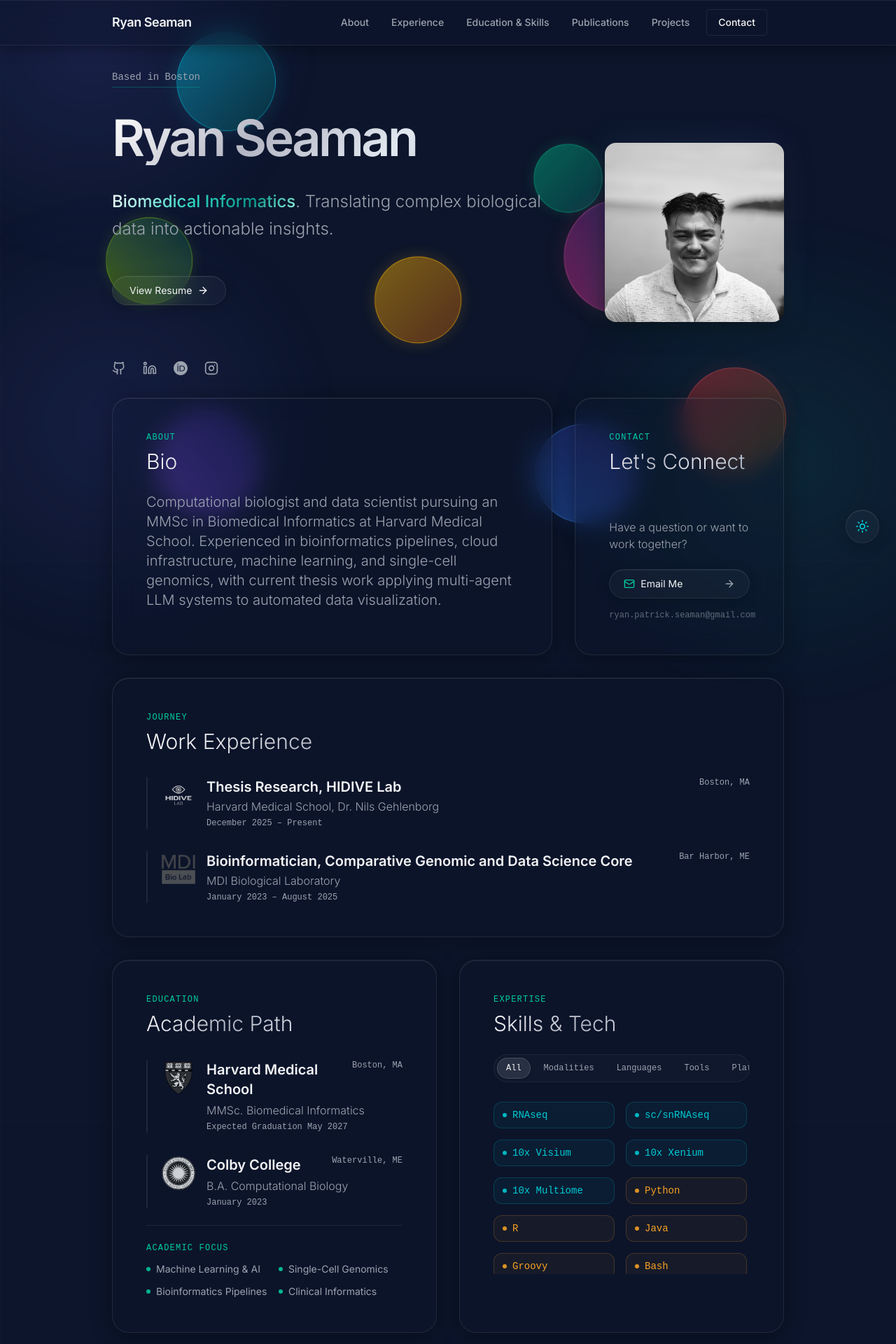
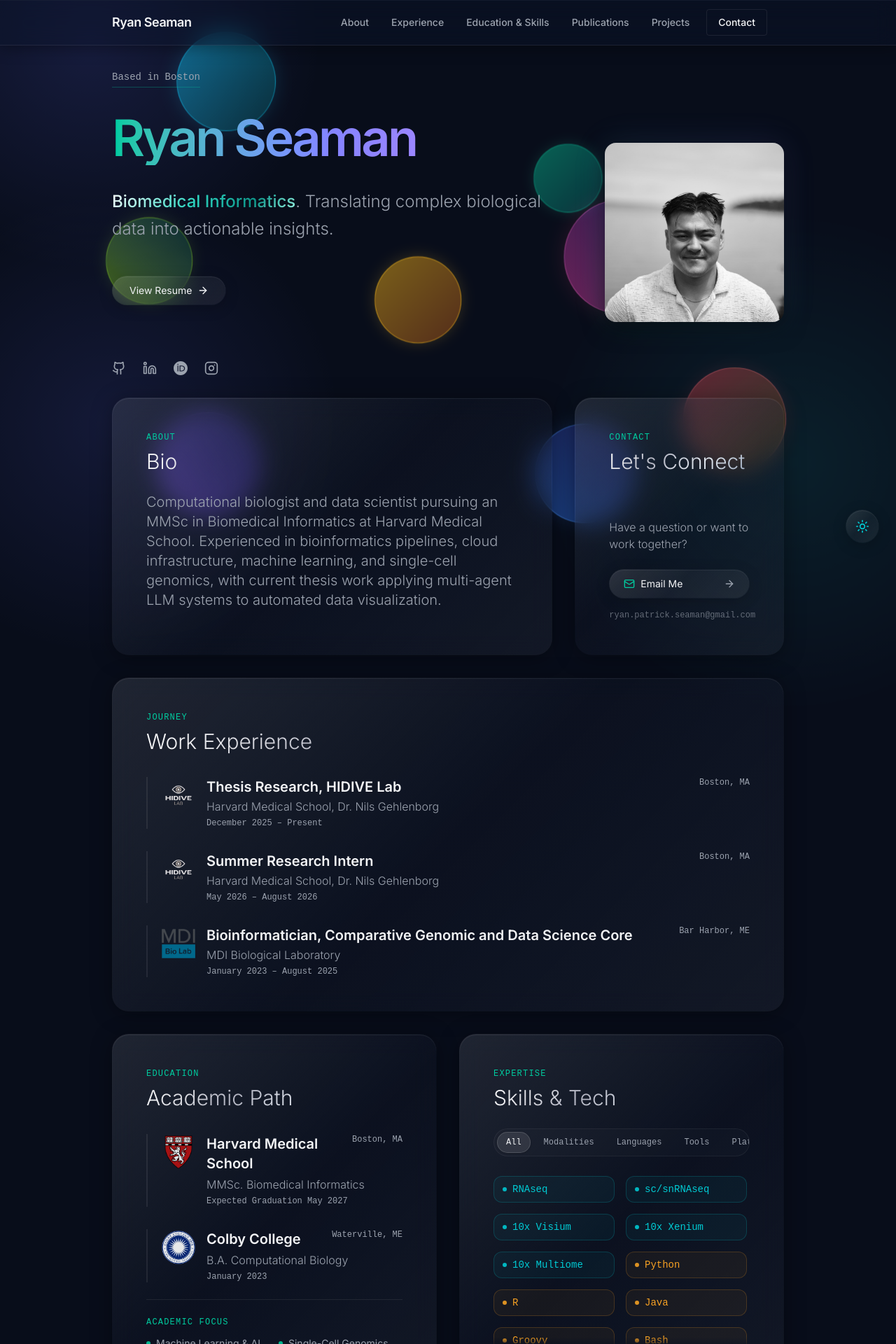
Before and after one commit to RPSeaman/RPSeaman.github.io, a React (Vite) app: page / in a window 1280 px wide. Shown: the top 1920 px of the page at 70% size. Built offline with nearby package versions, Linux system fonts and the light colour scheme.

Commit message:
ADD: summer position

```diff
--- a/App.tsx
+++ b/App.tsx
@@ -102,19 +102,19 @@ const App: React.FC = () => {
       {/* Background ambient elements wrapper for theme-level opacity/contrast dimming */}
       <div className="spheres-wrapper">
         {/* Ambient background glows */}
-        <div className="fixed top-0 left-0 w-[600px] h-[600px] rounded-full bg-[radial-gradient(circle,rgba(99,102,241,0.15),transparent_70%)] pointer-events-none -translate-x-1/3 -translate-y-1/3 animate-float-1 z-0" />
-        <div className="fixed top-[35%] right-0 w-[700px] h-[700px] rounded-full bg-[radial-gradient(circle,rgba(20,184,166,0.1),transparent_70%)] pointer-events-none translate-x-1/3 animate-float-2 z-0" />
-        <div className="fixed bottom-0 left-[10%] w-[600px] h-[600px] rounded-full bg-[radial-gradient(circle,rgba(99,102,241,0.12),transparent_70%)] pointer-events-none -translate-x-1/2 translate-y-1/4 animate-float-1 z-0" />
+        <div className="fixed top-0 left-0 w-[600px] h-[600px] rounded-full bg-[radial-gradient(circle,rgba(99,102,241,0.15),transparent_70%)] pointer-events-none -translate-x-1/3 -translate-y-1/3 animate-float-1 mix-blend-plus-lighter z-0" />
+        <div className="fixed top-[35%] right-0 w-[700px] h-[700px] rounded-full bg-[radial-gradient(circle,rgba(20,184,166,0.1),transparent_70%)] pointer-events-none translate-x-1/3 animate-float-2 mix-blend-plus-lighter z-0" />
+        <div className="fixed bottom-0 left-[10%] w-[600px] h-[600px] rounded-full bg-[radial-gradient(circle,rgba(99,102,241,0.12),transparent_70%)] pointer-events-none -translate-x-1/2 translate-y-1/4 animate-float-1 mix-blend-plus-lighter z-0" />
 
         {/* Decorative glass-revealing background spheres (highly vibrant, floating fixed spheres behind z-10 cards) */}
-        <motion.div style={{ y: y1 }} className="fixed top-[12%] left-[18%] w-32 h-32 rounded-full bg-gradient-to-br from-cyan-400/40 to-teal-600/20 border border-cyan-400/35 shadow-[0_0_25px_rgba(34,211,238,0.15)] pointer-events-none animate-float-1 z-0" />
-        <motion.div style={{ y: y2 }} className="fixed top-[22%] left-[62%] w-24 h-24 rounded-full bg-gradient-to-br from-emerald-400/40 to-teal-500/20 border border-emerald-400/35 shadow-[0_0_20px_rgba(52,211,153,0.15)] pointer-events-none animate-float-2 z-0" />
-        <motion.div style={{ y: y3 }} className="fixed top-[32%] right-[22%] w-40 h-40 rounded-full bg-gradient-to-tr from-pink-500/40 to-purple-600/20 border border-pink-400/35 shadow-[0_0_30px_rgba(244,63,94,0.15)] pointer-events-none animate-float-2 z-0" />
-        <motion.div style={{ y: y4 }} className="fixed top-[45%] left-[10%] w-28 h-28 rounded-full bg-gradient-to-tr from-lime-400/35 to-emerald-500/15 border border-lime-400/30 shadow-[0_0_20px_rgba(163,230,53,0.12)] pointer-events-none animate-float-1 z-0" />
-        <motion.div style={{ y: y1 }} className="fixed top-[52%] left-[40%] w-28 h-28 rounded-full bg-gradient-to-br from-amber-400/45 to-orange-500/30 border border-amber-400/45 shadow-[0_0_20px_rgba(251,191,36,0.18)] pointer-events-none animate-float-1 z-0" />
-        <motion.div style={{ y: y2 }} className="fixed top-[62%] right-[10%] w-36 h-36 rounded-full bg-gradient-to-br from-red-500/35 to-amber-500/15 border border-red-400/30 shadow-[0_0_25px_rgba(239,68,68,0.12)] pointer-events-none animate-float-2 z-0" />
-        <motion.div style={{ y: y3 }} className="fixed top-[70%] left-[20%] w-36 h-36 rounded-full bg-gradient-to-tr from-violet-500/40 to-indigo-600/20 border border-violet-400/35 shadow-[0_0_25px_rgba(139,92,246,0.15)] pointer-events-none animate-float-2 z-0" />
-        <motion.div style={{ y: y4 }} className="fixed top-[82%] right-[32%] w-32 h-32 rounded-full bg-gradient-to-tr from-blue-500/40 to-indigo-600/20 border border-blue-400/35 shadow-[0_0_25px_rgba(59,130,246,0.15)] pointer-events-none animate-float-1 z-0" />
+        <motion.div style={{ y: y1 }} className="fixed top-[12%] left-[18%] w-32 h-32 rounded-full bg-gradient-to-br from-cyan-400/40 to-teal-600/20 border border-cyan-400/35 shadow-[0_0_25px_rgba(34,211,238,0.15)] pointer-events-none animate-float-1 mix-blend-plus-lighter z-0" />
+        <motion.div style={{ y: y2 }} className="fixed top-[22%] left-[62%] w-24 h-24 rounded-full bg-gradient-to-br from-emerald-400/40 to-teal-500/20 border border-emerald-400/35 shadow-[0_0_20px_rgba(52,211,153,0.15)] pointer-events-none animate-float-2 mix-blend-plus-lighter z-0" />
+        <motion.div style={{ y: y3 }} className="fixed top-[32%] right-[22%] w-40 h-40 rounded-full bg-gradient-to-tr from-pink-500/40 to-purple-600/20 border border-pink-400/35 shadow-[0_0_30px_rgba(244,63,94,0.15)] pointer-events-none animate-float-2 mix-blend-plus-lighter z-0" />
+        <motion.div style={{ y: y4 }} className="fixed top-[45%] left-[10%] w-28 h-28 rounded-full bg-gradient-to-tr from-lime-400/35 to-emerald-500/15 border border-lime-400/30 shadow-[0_0_20px_rgba(163,230,53,0.12)] pointer-events-none animate-float-1 mix-blend-plus-lighter z-0" />
+        <motion.div style={{ y: y1 }} className="fixed top-[52%] left-[40%] w-28 h-28 rounded-full bg-gradient-to-br from-amber-400/45 to-orange-500/30 border border-amber-400/45 shadow-[0_0_20px_rgba(251,191,36,0.18)] pointer-events-none animate-float-1 mix-blend-plus-lighter z-0" />
+        <motion.div style={{ y: y2 }} className="fixed top-[62%] right-[10%] w-36 h-36 rounded-full bg-gradient-to-br from-red-500/35 to-amber-500/15 border border-red-400/30 shadow-[0_0_25px_rgba(239,68,68,0.12)] pointer-events-none animate-float-2 mix-blend-plus-lighter z-0" />
+        <motion.div style={{ y: y3 }} className="fixed top-[70%] left-[20%] w-36 h-36 rounded-full bg-gradient-to-tr from-violet-500/40 to-indigo-600/20 border border-violet-400/35 shadow-[0_0_25px_rgba(139,92,246,0.15)] pointer-events-none animate-float-2 mix-blend-plus-lighter z-0" />
+        <motion.div style={{ y: y4 }} className="fixed top-[82%] right-[32%] w-32 h-32 rounded-full bg-gradient-to-tr from-blue-500/40 to-indigo-600/20 border border-blue-400/35 shadow-[0_0_25px_rgba(59,130,246,0.15)] pointer-events-none animate-float-1 mix-blend-plus-lighter z-0" />
       </div>
 
       <div className="relative z-10">
--- a/components/Education.tsx
+++ b/components/Education.tsx
@@ -7,7 +7,7 @@ const getSchoolLogo = (school: string) => {
       <img
         src="/images/HMS.png"
         alt="Harvard Medical School"
-        className="w-12 h-12 object-contain opacity-80 hover:opacity-100 grayscale hover:grayscale-0 transition-all duration-500"
+        className="w-12 h-12 object-contain opacity-90 hover:opacity-100 transition-opacity duration-300"
       />
     );
   } else if (school.includes('Colby')) {
@@ -15,7 +15,7 @@ const getSchoolLogo = (school: string) => {
       <img
         src="/images/CC.png"
         alt="Colby College"
-        className="w-12 h-12 object-contain opacity-80 hover:opacity-100 grayscale hover:grayscale-0 transition-all duration-500"
+        className="w-12 h-12 object-contain opacity-90 hover:opacity-100 transition-opacity duration-300"
       />
     );
   }
--- a/components/Experience.tsx
+++ b/components/Experience.tsx
@@ -7,7 +7,7 @@ const getOrgLogo = (organization: string) => {
       <img
         src="/images/MDIBL.png"
         alt="MDI Biological Laboratory"
-        className="w-12 h-12 object-contain opacity-80 hover:opacity-100 grayscale hover:grayscale-0 transition-all duration-500"
+        className="w-12 h-12 object-contain opacity-90 hover:opacity-100 transition-opacity duration-300"
       />
     );
   } else if (organization.includes('Harvard Medical School')) {
@@ -15,7 +15,7 @@ const getOrgLogo = (organization: string) => {
       <img
         src="/images/HIDIVE.png"
         alt="HIDIVE Lab"
-        className="w-12 h-12 object-contain opacity-80 hover:opacity-100 invert grayscale hover:grayscale-0 transition-all duration-500"
+        className="w-12 h-12 object-contain opacity-90 hover:opacity-100 logo-hidive"
       />
     );
   }
--- a/components/Hero.tsx
+++ b/components/Hero.tsx
@@ -56,7 +56,7 @@ export const Hero: React.FC = () => {
           <span className="text-text-secondary text-sm font-mono">Based in Boston</span>
         </motion.div>
 
-        <motion.h1 variants={itemVariants} className="text-5xl md:text-7xl font-bold tracking-tighter text-metallic leading-[1.1]">
+        <motion.h1 variants={itemVariants} className="text-5xl md:text-7xl font-bold tracking-tighter bg-gradient-to-r from-accent-teal via-accent-indigo to-accent-violet bg-clip-text text-transparent leading-[1.1]">
           {PORTFOLIO_OWNER}
         </motion.h1>
 
--- a/components/Projects.tsx
+++ b/components/Projects.tsx
@@ -89,11 +89,11 @@ export const Projects: React.FC = () => {
                 </div>
              </div>
              <div className="md:col-span-7">
-                <div className="aspect-video w-full overflow-hidden bg-[#111] border border-white/[0.05] rounded-md grayscale-[60%] group-hover:grayscale-0 transition-all duration-500">
+                <div className="aspect-video w-full overflow-hidden bg-[#111] border border-white/[0.05] rounded-md">
                   <img
                     src={project.imageUrl}
                     alt={project.title}
-                    className="w-full h-full object-cover opacity-80 group-hover:opacity-100 transition-all duration-500"
+                    className="w-full h-full object-cover opacity-90 group-hover:opacity-100 transition-opacity duration-300"
                   />
                 </div>
              </div>
--- a/components/Skills.tsx
+++ b/components/Skills.tsx
@@ -1,4 +1,4 @@
-import React, { useState } from 'react';
+import React, { useState, useEffect, useRef } from 'react';
 import { SKILLS } from '../constants';
 import { motion, AnimatePresence } from 'framer-motion';
 
@@ -44,6 +44,10 @@ export const Skills: React.FC = () => {
   const categories = Array.from(new Set(SKILLS.map(s => s.category)));
   const [selectedCategory, setSelectedCategory] = useState<string>('All');
 
+  const [showTopFade, setShowTopFade] = useState(false);
+  const [showBottomFade, setShowBottomFade] = useState(false);
+  const scrollRef = useRef<HTMLDivElement>(null);
+
   const getTagStyle = (category: string) => {
     const config = categoryColors[category] || categoryColors['Modalities'];
     return `${config.text} ${config.bg} ${config.border}`;
@@ -52,6 +56,48 @@ export const Skills: React.FC = () => {
   const filteredSkills = selectedCategory === 'All'
     ? SKILLS
     : SKILLS.filter(s => s.category === selectedCategory);
+
+  const handleScroll = () => {
+    const el = scrollRef.current;
+    if (!el) return;
+
+    const isAtTop = el.scrollTop <= 2;
+    const isAtBottom = el.scrollTop + el.clientHeight >= el.scrollHeight - 2;
+
+    setShowTopFade(!isAtTop);
+    setShowBottomFade(!isAtBottom);
+  };
+
+  useEffect(() => {
+    const el = scrollRef.current;
+    if (!el) return;
+
+    handleScroll();
+
+    el.addEventListener('scroll', handleScroll);
+
+    // Watch height changes when filtering items
+    const resizeObserver = new ResizeObserver(() => {
+      handleScroll();
+    });
+    resizeObserver.observe(el);
+
+    // Check after exit/entrance transitions complete
+    const timer = setTimeout(handleScroll, 150);
+
+    return () => {
+      el.removeEventListener('scroll', handleScroll);
+      resizeObserver.disconnect();
+      clearTimeout(timer);
+    };
+  }, [selectedCategory, filteredSkills.length]);
+
+  const getScrollFadeClass = () => {
+    if (showTopFade && showBottomFade) return 'scroll-fade-both';
+    if (showTopFade) return 'scroll-fade-top';
+    if (showBottomFade) return 'scroll-fade-bottom';
+    return '';
+  };
 
   const containerVariants = {
     hidden: { opacity: 1 },
@@ -120,7 +166,11 @@ export const Skills: React.FC = () => {
       </div>
 
       {/* Scrollable grid container for Skills */}
-      <div className="h-[250px] overflow-y-auto no-scrollbar pr-1 pt-1">
+      <div
+        ref={scrollRef}
+        onScroll={handleScroll}
+        className={`h-[250px] overflow-y-auto no-scrollbar pr-1 pt-1 ${getScrollFadeClass()}`}
+      >
         <motion.div
           variants={containerVariants}
           initial="hidden"
--- a/constants.ts
+++ b/constants.ts
@@ -194,6 +194,12 @@ export const WORK_EXPERIENCE: WorkExperience[] = [
     period: 'December 2025 – Present'
   },
   {
+    position: 'Summer Research Intern',
+    organization: 'Harvard Medical School, Dr. Nils Gehlenborg',
+    location: 'Boston, MA',
+    period: 'May 2026 – August 2026'
+  },
+  {
     position: 'Bioinformatician, Comparative Genomic and Data Science Core',
     organization: 'MDI Biological Laboratory',
     location: 'Bar Harbor, ME',
--- a/index.css
+++ b/index.css
@@ -20,7 +20,9 @@
 }
 
 :root {
-  --bg-primary: #0c152b;
+  --bg-primary: #080d1a;
+  --bg-primary-glow: #111a36;
+  --html-bg: #0b1224; /* Color of footer composite in dark mode */
   --text-primary: #f3f4f6;
   --text-secondary: #9ca3af;
   --border-color: rgba(255, 255, 255, 0.08);
@@ -58,7 +60,9 @@
 }
 
 html[data-theme="light"] {
-  --bg-primary: #eef1f5;
+  --bg-primary: #e6eaf0;
+  --bg-primary-glow: #f8fafc;
+  --html-bg: #f8fafc; /* Color of footer composite in light mode */
   --text-primary: #0f172a;
   --text-secondary: #475569;
   --border-color: rgba(15, 23, 42, 0.08);
@@ -97,24 +101,43 @@ html[data-theme="light"] {
 
 html {
   overflow-x: hidden;
+  overscroll-behavior-y: none;
+  background-color: var(--html-bg);
 }
 
 body {
   font-family: 'Inter', sans-serif;
   background-color: var(--bg-primary);
+  background-image: radial-gradient(circle at 50% 0%, var(--bg-primary-glow) 0%, var(--bg-primary) 100%);
+  background-attachment: fixed;
   color: var(--text-primary);
   transition: background-color 0.4s ease, color 0.4s ease;
 }
 
 /* Background dot grid pattern with fine technical lines */
 .bg-dot-grid {
+  position: relative;
+}
+
+.bg-dot-grid::before {
+  content: "";
+  position: fixed;
+  inset: 0;
+  z-index: -10;
+  background-color: transparent;
   background-image:
-    radial-gradient(var(--dot-color) 1.5px, transparent 1.5px),
+    /* Soft technical mesh ambient glows */
+    radial-gradient(circle at 50% 15%, rgba(20, 184, 166, 0.05), transparent 50%),
+    radial-gradient(circle at 15% 85%, rgba(99, 102, 241, 0.04), transparent 60%),
+    /* Repeating grid lines and dots */
+    radial-gradient(var(--dot-color) 1.25px, transparent 1.25px),
     linear-gradient(to right, var(--grid-line) 1px, transparent 1px),
     linear-gradient(to bottom, var(--grid-line) 1px, transparent 1px);
-  background-size: 24px 24px, 48px 48px, 48px 48px;
+  background-size: 100% 100%, 100% 100%, 24px 24px, 48px 48px, 48px 48px;
   background-position: center center;
-  background-attachment: fixed;
+  pointer-events: none;
+  mask-image: radial-gradient(circle at center, black 65%, rgba(0, 0, 0, 0.45) 100%);
+  -webkit-mask-image: radial-gradient(circle at center, black 65%, rgba(0, 0, 0, 0.45) 100%);
   transition: background-image 0.4s ease;
 }
 
@@ -148,26 +171,29 @@ body {
   animation: float-slow-2 25s infinite ease-in-out;
 }
 
-/* Glassmorphism Panel styles */
 .glass-panel {
-  background-color: var(--glass-bg);
+  background-image:
+    linear-gradient(var(--glass-bg), var(--glass-bg)),
+    linear-gradient(135deg, rgba(255, 255, 255, 0.12) 0%, rgba(255, 255, 255, 0.01) 50%, rgba(255, 255, 255, 0.05) 100%);
+  background-origin: border-box;
+  background-clip: padding-box, border-box;
+  border: 1px solid transparent;
   -webkit-backdrop-filter: blur(16px);
   backdrop-filter: blur(16px);
-  border: 1px solid var(--glass-border);
   box-shadow:
     inset 0 1px 0 0 var(--glass-shadow),
     0 4px 30px var(--glass-glow);
-  transition: background-color 0.4s ease, border-color 0.4s ease, box-shadow 0.4s ease;
+  transition: background-image 0.4s cubic-bezier(0.16, 1, 0.3, 1), box-shadow 0.4s cubic-bezier(0.16, 1, 0.3, 1);
 }
 
 .glass-panel-hover {
-  transition: all 0.3s cubic-bezier(0.16, 1, 0.3, 1);
+  transition: background-image 0.4s cubic-bezier(0.16, 1, 0.3, 1), transform 0.4s cubic-bezier(0.16, 1, 0.3, 1), box-shadow 0.4s cubic-bezier(0.16, 1, 0.3, 1);
 }
 
 .glass-panel-hover:hover {
-  background-color: var(--glass-hover-bg);
-  border-color: rgba(20, 184, 166, 0.3);
-  /* Teal glow accent */
+  background-image:
+    linear-gradient(var(--glass-hover-bg), var(--glass-hover-bg)),
+    linear-gradient(135deg, rgba(20, 184, 166, 0.35) 0%, rgba(255, 255, 255, 0.02) 50%, rgba(99, 102, 241, 0.25) 100%);
   box-shadow:
     inset 0 1px 0 0 rgba(255, 255, 255, 0.12),
     0 12px 40px -10px rgba(20, 184, 166, 0.15);
@@ -176,24 +202,28 @@ body {
 
 /* Nested Glassmorphism (Double Layered Glass) - Frostier & Lighter */
 .glass-panel-nested {
-  background-color: var(--glass-nested-bg);
+  background-image:
+    linear-gradient(var(--glass-nested-bg), var(--glass-nested-bg)),
+    linear-gradient(135deg, rgba(255, 255, 255, 0.1) 0%, rgba(255, 255, 255, 0.01) 50%, rgba(255, 255, 255, 0.04) 100%);
+  background-origin: border-box;
+  background-clip: padding-box, border-box;
+  border: 1px solid transparent;
   -webkit-backdrop-filter: blur(20px);
   backdrop-filter: blur(20px);
-  border: 1px solid var(--glass-nested-border);
   box-shadow:
     inset 0 1px 0 0 var(--glass-nested-shadow),
     0 4px 20px rgba(0, 0, 0, 0.2);
-  transition: background-color 0.4s ease, border-color 0.4s ease, box-shadow 0.4s ease;
+  transition: background-image 0.4s cubic-bezier(0.16, 1, 0.3, 1), box-shadow 0.4s cubic-bezier(0.16, 1, 0.3, 1);
 }
 
 .glass-panel-nested-hover {
-  transition: all 0.3s cubic-bezier(0.16, 1, 0.3, 1);
+  transition: background-image 0.4s cubic-bezier(0.16, 1, 0.3, 1), transform 0.4s cubic-bezier(0.16, 1, 0.3, 1), box-shadow 0.4s cubic-bezier(0.16, 1, 0.3, 1);
 }
 
 .glass-panel-nested-hover:hover {
-  background-color: var(--glass-nested-hover-bg);
-  border-color: rgba(20, 184, 166, 0.25);
-  /* Teal glow accent */
+  background-image:
+    linear-gradient(var(--glass-nested-hover-bg), var(--glass-nested-hover-bg)),
+    linear-gradient(135deg, rgba(20, 184, 166, 0.28) 0%, rgba(255, 255, 255, 0.02) 50%, rgba(99, 102, 241, 0.2) 100%);
   box-shadow:
     inset 0 1px 0 0 rgba(255, 255, 255, 0.12),
     0 12px 30px -10px rgba(20, 184, 166, 0.12);
@@ -340,7 +370,6 @@ html[data-theme="light"] .spheres-wrapper {
   opacity: 0.35;
 }
 
-/* Navbar & Footer Glassmorphism classes */
 .navbar-glass {
   background-color: rgba(12, 21, 43, 0.45);
   -webkit-backdrop-filter: blur(16px);
@@ -350,6 +379,23 @@ html[data-theme="light"] .spheres-wrapper {
     inset 0 1px 0 0 var(--glass-shadow),
     0 4px 20px var(--glass-glow);
   transition: background-color 0.4s ease, border-color 0.4s ease, box-shadow 0.4s ease;
+  transform: translateZ(100px); /* Keep navbar in front of any 3D card layers */
+  -webkit-transform: translateZ(100px);
+}
+
+/* Extend navbar styling into top overscroll bounce area */
+.navbar-glass::before {
+  content: "";
+  position: absolute;
+  top: -400px;
+  height: 401px; /* Overlap by 1px to prevent subpixel rendering gaps */
+  left: 0;
+  right: 0;
+  background-color: inherit;
+  backdrop-filter: inherit;
+  -webkit-backdrop-filter: inherit;
+  pointer-events: none;
+  z-index: 1; /* Render on top of parent's inset white highlight shadow */
 }
 
 html[data-theme="light"] .navbar-glass {
@@ -357,6 +403,7 @@ html[data-theme="light"] .navbar-glass {
 }
 
 .footer-glass {
+  position: relative; /* Establish context for overscroll extension */
   background-color: rgba(12, 21, 43, 0.45);
   -webkit-backdrop-filter: blur(16px);
   backdrop-filter: blur(16px);
@@ -388,6 +435,32 @@ html[data-theme="light"] .footer-glass {
   color: #e1306c !important;
 }
 
+/* Scroll Fade Masks for dynamic scroll height boundaries */
+.scroll-fade-top {
+  mask-image: linear-gradient(to bottom, transparent 0%, black 16px, black 100%);
+  -webkit-mask-image: linear-gradient(to bottom, transparent 0%, black 16px, black 100%);
+}
+
+.scroll-fade-bottom {
+  mask-image: linear-gradient(to bottom, black 0%, black calc(100% - 16px), transparent 100%);
+  -webkit-mask-image: linear-gradient(to bottom, black 0%, black calc(100% - 16px), transparent 100%);
+}
+
+.scroll-fade-both {
+  mask-image: linear-gradient(to bottom, transparent 0%, black 16px, black calc(100% - 16px), transparent 100%);
+  -webkit-mask-image: linear-gradient(to bottom, transparent 0%, black 16px, black calc(100% - 16px), transparent 100%);
+}
+
+/* Logo inversion styles for theme compatibility */
+.logo-hidive {
+  filter: invert(1);
+  transition: filter 0.4s ease, opacity 0.3s ease;
+}
+
+html[data-theme="light"] .logo-hidive {
+  filter: invert(0);
+}
+
 /* Firefox-specific readability overrides (since Gecko engine can drop backdrop-filter inside animated layers) */
 @supports (-moz-appearance: none) {
   :root {
```
Also changed, not shown: components/Navbar.tsx (+28 -1 lines), components/SoftwareProjects.tsx (+5 -6 lines), pages/SoftwareProjectsPage.tsx (+8 -10 lines).
